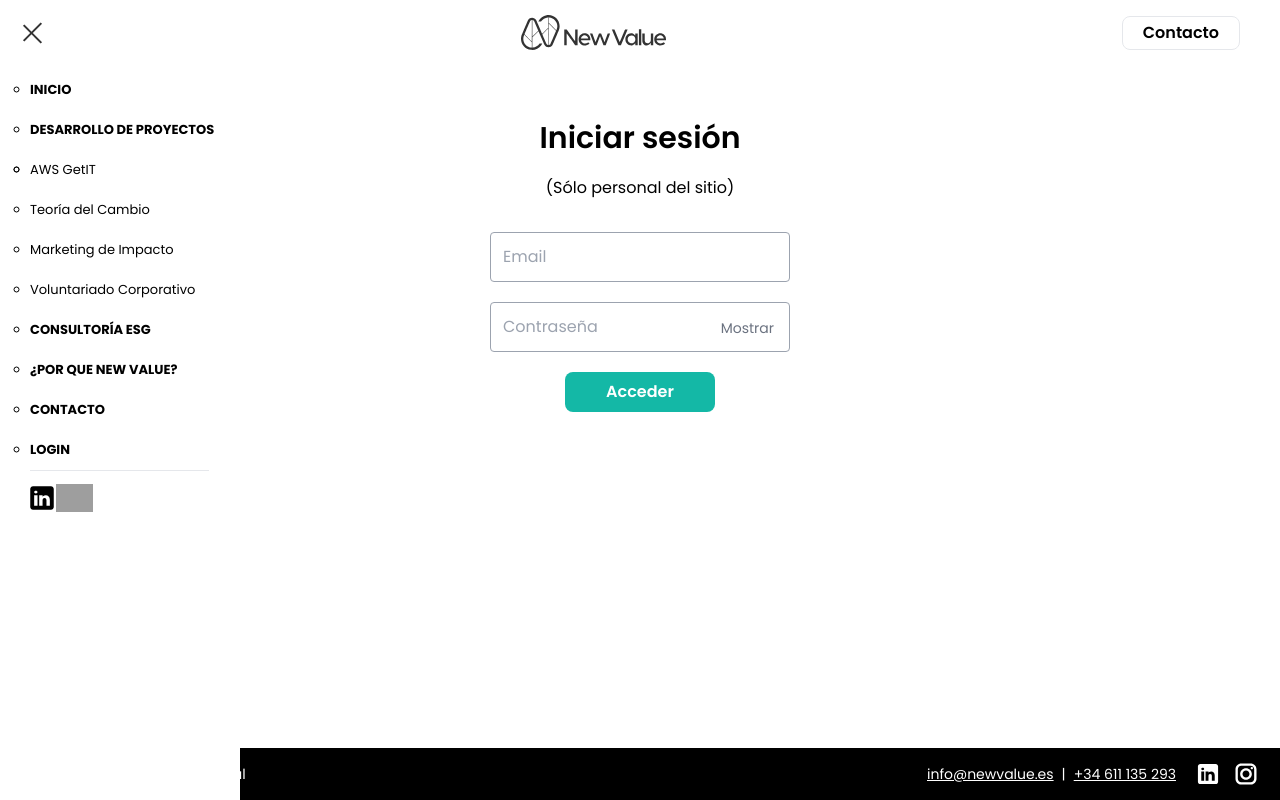
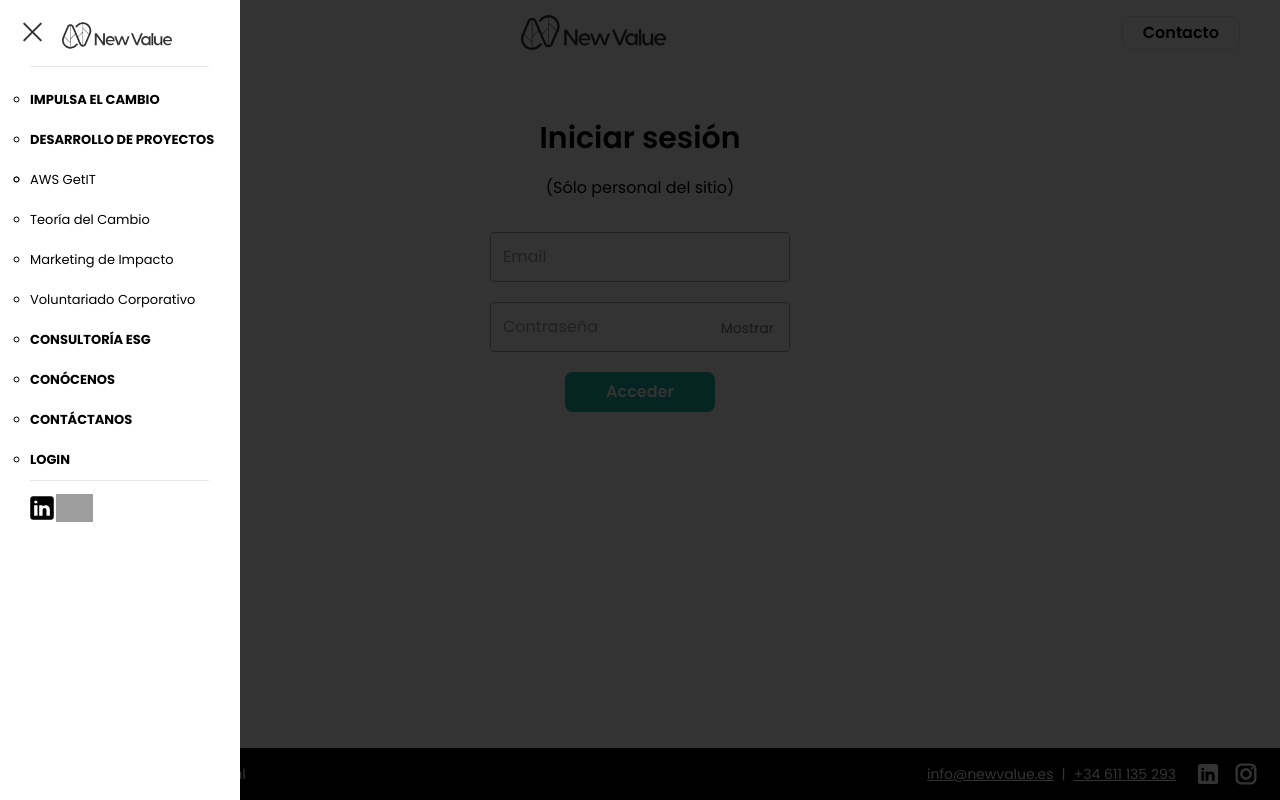
Before and after one commit to mariandrean/NewValue, a React (Vite) app in the folder client/: page /login in a window 1280 px wide. Both pictures are taken after a click on the element 32 px from the left and 32 px from the top of the page. Built offline with nearby package versions, Linux system fonts and the light colour scheme; grey boxes are pictures that could not be loaded.

Commit message:
feat(client):add-trasnparent-black-background-to-website-when-dropdown-is-implemented

```diff
--- a/client/src/components/Navbar.css
+++ b/client/src/components/Navbar.css
@@ -5,6 +5,7 @@
   justify-content: space-between;
   align-items: center;
   transition: background-color 0.3s ease, color 0.3s ease;
+  z-index: 1000;
   background-color: transparent;
   color: #000;
 }
@@ -15,6 +16,7 @@
 
 .navbar-scrolled .menu-icon-line {
   background-color: #fff;
+  fill: white;
 }
 
 .menu-icon-wrapper {
@@ -38,7 +40,7 @@
 }
 
 .open .menu-icon-line:nth-child(1) {
-  transform: translateY(8px) rotate(45deg);
+  transform: translateY(6px) rotate(45deg);
 }
 
 .open .menu-icon-line:nth-child(2) {
@@ -61,7 +63,7 @@ ul {
   background-color: rgb(255, 255, 255);
   font-size: 13px;
   font-weight: bold;
-  line-height : 40px
+  line-height : 40px;
 }
 
 .logos-social{
@@ -75,10 +77,42 @@ ul {
 }
 
 .menu-separator{
+  margin-top: 6%;
   margin-bottom: 13px;
   background-color: black;
   height: 1px;
   width: 85%;
+}
+
+.menu-separator1{
+  margin-bottom: 13px;
+  background-color: black;
+  height: 1px;
+  width: 85%;
+}
+
+.logo-menu{
+  width: 110px;
+  height: 25px;
+  margin-top:-25%;
+  margin-bottom: 5%;
+  margin-left: 15%;
+  z-index: 1;
+}
+
+.overlay {
+  position: fixed;
+  top: 0;
+  left: 15rem;
+  width: 100vw;
+  height: 100vh;
+  background-color: rgba(0, 0, 0, 0.8);
+  z-index: 1100;
+  display: none;
+}
+
+.overlay.active {
+  display: block;
 }
 
 
--- a/client/src/components/Navbar.jsx
+++ b/client/src/components/Navbar.jsx
@@ -33,6 +33,8 @@ const Navbar = () => {
   }, []);
 
   return (
+
+    <>
     <nav className={`navbar ${scrolled ? 'navbar-scrolled' : ''}`}>
       {/* Icono de hamburguesa */}
       <div className="menu-icon-wrapper" onClick={toggleMobileMenu}>
@@ -56,8 +58,16 @@ const Navbar = () => {
 
       {/* Menú para escritorio y móvil */}
       <ul className={`sm:flex ${isMobileMenuOpen ? 'block h-screen' : 'hidden'}`}>
+      <NavLink to="/" className="logo-menu">
+          <img
+            alt="logo"
+            src="/src/assets/newvaluelogogris-titulo.svg"
+            className="w-100 h-35"
+          />
+        </NavLink>
+      <hr className="menu-separator" />
         <li>
-          <NavLink to="https://newvalue.es/index" className="menu-link" onClick={() => setMobileMenuOpen(false)}>INICIO</NavLink>
+          <NavLink to="https://newvalue.es/index" className="menu-link" onClick={() => setMobileMenuOpen(false)}>IMPULSA EL CAMBIO</NavLink>
         </li>
         <li>
           <NavLink to="https://newvalue.es/desarrollo-proyectos" className="menu-link" onClick={() => setMobileMenuOpen(false)}>DESARROLLO DE PROYECTOS</NavLink>
@@ -80,10 +90,10 @@ const Navbar = () => {
           <NavLink to="https://newvalue.es/consultoria-esg" className="menu-link" onClick={() => setMobileMenuOpen(false)}>CONSULTORÍA ESG</NavLink>
         </li>
         <li>
-          <NavLink to="https://newvalue.es/por-que-new-value" className="menu-link" onClick={() => setMobileMenuOpen(false)}>¿POR QUE NEW VALUE?</NavLink>
+          <NavLink to="https://newvalue.es/por-que-new-value" className="menu-link" onClick={() => setMobileMenuOpen(false)}>CONÓCENOS</NavLink>
         </li>
         <li>
-          <NavLink to="https://newvalue.es/contactanos" className="menu-link" onClick={() => setMobileMenuOpen(false)}>CONTACTO</NavLink>
+          <NavLink to="https://newvalue.es/contactanos" className="menu-link" onClick={() => setMobileMenuOpen(false)}>CONTÁCTANOS</NavLink>
         </li>
         <li>
           {userAuth ? (
@@ -92,7 +102,7 @@ const Navbar = () => {
             <NavLink to="/login" className="menu-link" onClick={() => setMobileMenuOpen(false)}>LOGIN</NavLink>
           )}
         </li>
-        <hr className="menu-separator" />
+        <hr className="menu-separator1" />
         <li className="logos-social">
           <a href="https://www.linkedin.com/company/new-value-generation/">
             <img src={Linkedin} alt="icon-linkedin" className="h-7" /> </a>
@@ -105,8 +115,11 @@ const Navbar = () => {
           <button className="mr-10 text-black bg-white border rounded-lg font-semibold py-1 px-5 hover:bg-teal-500 hover:text-white transition duration-300 ease-in-out">Contacto</button>
         </NavLink>
       </div>
+    </nav>
 
-    </nav>
+    {/* Fondo negro transparente */}
+    <div className={`overlay ${isMobileMenuOpen ? 'active' : ''}`} onClick={toggleMobileMenu}></div>
+    </>
   );
 };
 
```
